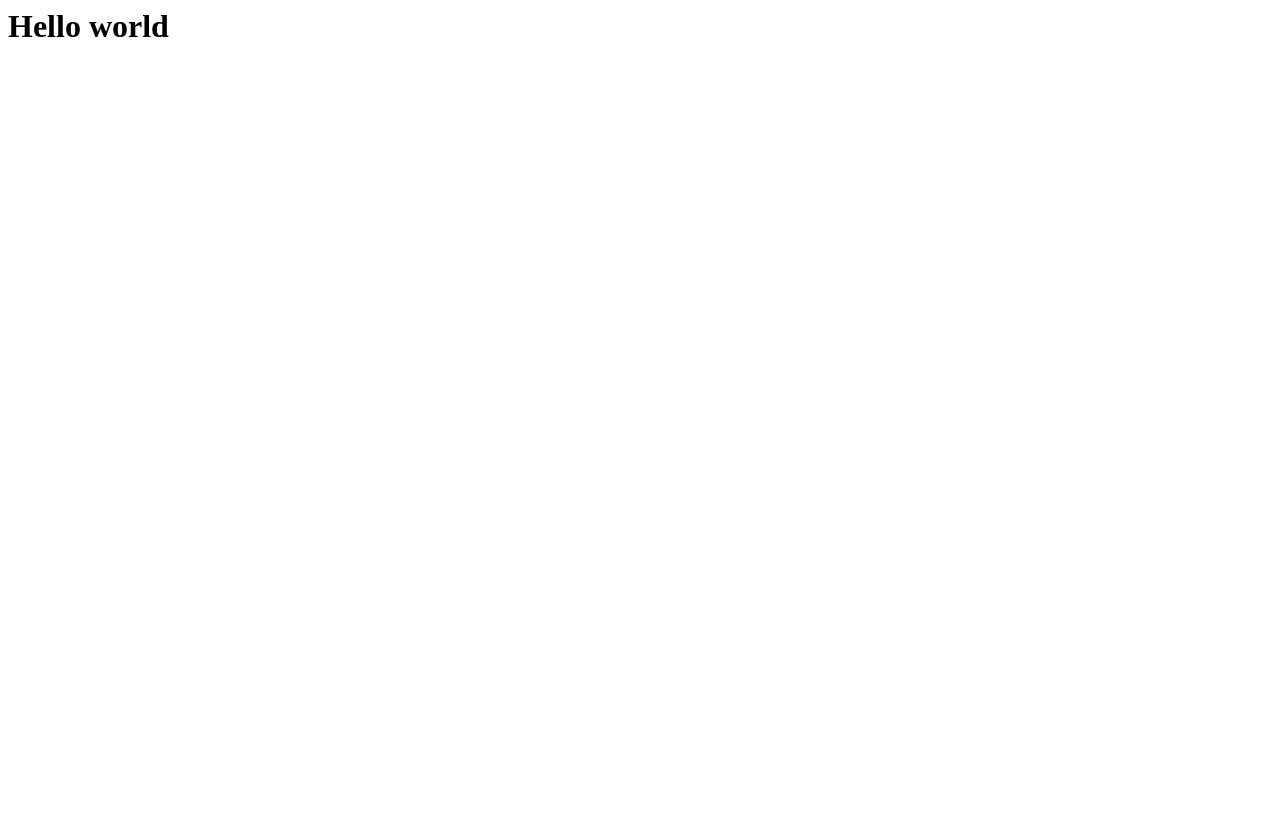
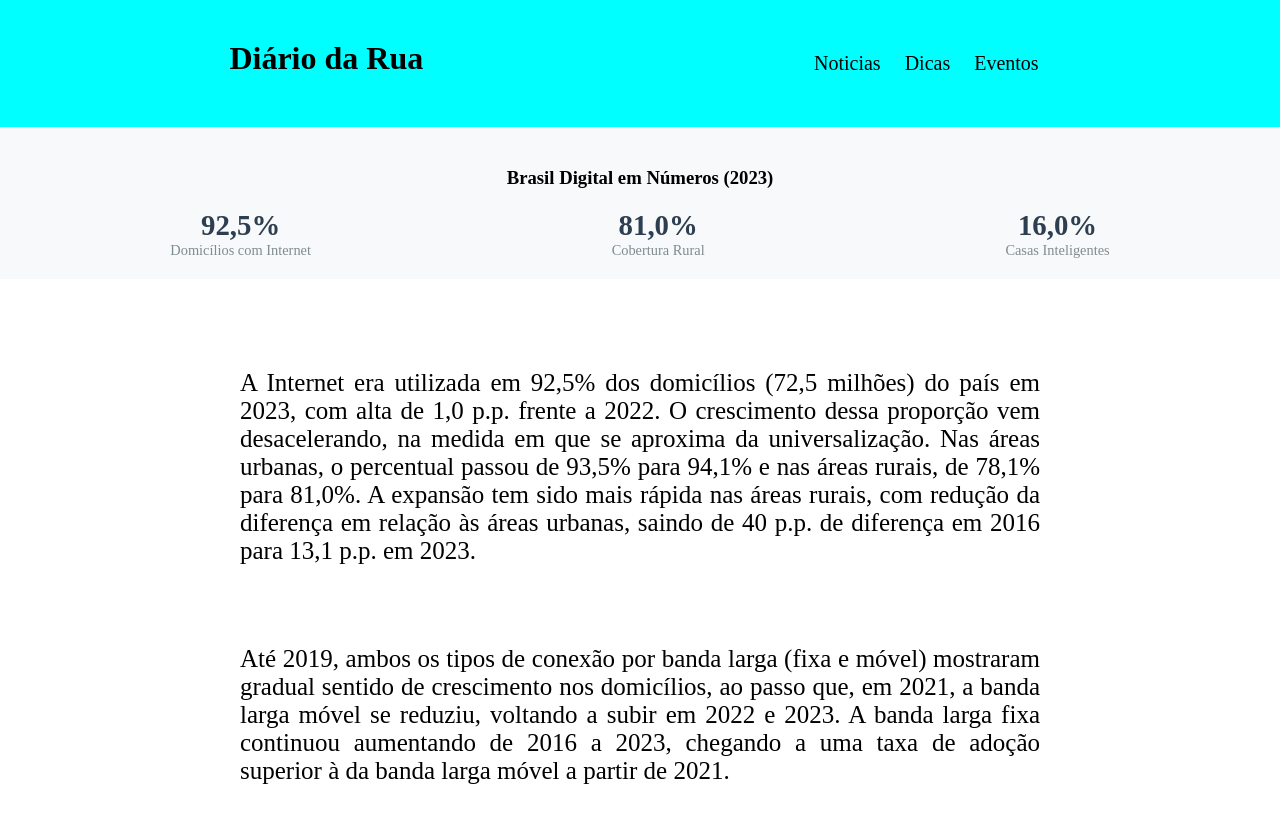
Before and after one commit to Diogo-Maximo/Projeto, a plain HTML site: page index.html in a window 1280 px wide. Drawn offline with Linux system fonts and the light colour scheme.

Commit message:
first page completa

```diff
--- a/index.html
+++ b/index.html
@@ -1,10 +1,63 @@
-<html>
+<!DOCTYPE html>
+<html lang="pt-bt">
+<head>
+    <meta charset="UTF-8">
+    <meta name="viewport" content="width=device-width, initial-scale=1.0">
+    <title>Document</title>
 
-    <head>
-        <h1>
-            Hello world
-        </h1>
-    </head>
+    <link rel="stylesheet" href="styles/index.css">
+
+</head>
+<body>
+    <header>
+
+        <h1>Diário da Rua</h1>
+
+        <ul>
+
+            <li> <a href="">Noticias</a></li>
+            <li> <a href="">Dicas</a></li>
+            <li> <a href="">Eventos</a></li>
+
+        </ul>
+
+    </header>
+
+    <div class="resumo-tic">
+        <h3>Brasil Digital em Números (2023)</h3>
+        <div class="dados-chave">
+            <div class="dado">
+                <span class="numero">92,5%</span>
+                <span class="label">Domicílios com Internet</span>
+            </div>
+            <div class="dado">
+                <span class="numero">81,0%</span>
+                <span class="label">Cobertura Rural</span>
+            </div>
+            <div class="dado">
+                <span class="numero">16,0%</span>
+                <span class="label">Casas Inteligentes</span>
+            </div>
+        </div>
+    </div>
 
 
+    <div class="info1">
+        <div>
+
+            A Internet era utilizada em 92,5% dos domicílios (72,5 milhões) do país em 2023, com alta de 1,0 p.p. frente a 2022. O
+            crescimento dessa proporção vem desacelerando, na medida em que se
+            aproxima da universalização. Nas áreas urbanas, o percentual passou de 93,5% para 94,1% e nas áreas rurais,
+            de 78,1% para 81,0%. A expansão tem sido mais rápida nas áreas rurais, com redução da diferença em relação às áreas urbanas,
+            saindo de 40 p.p. de diferença em 2016 para 13,1 p.p. em 2023.
+
+        </div>
+
+        <div class="aside2">
+            Até 2019, ambos os tipos de conexão por banda larga (fixa e móvel) mostraram gradual sentido de crescimento nos domicílios,
+            ao passo que, em 2021, a banda larga móvel se reduziu, voltando a subir em 2022 e 2023. A banda larga fixa continuou aumentando de 2016 a 2023,
+            chegando a uma taxa de adoção superior à da banda larga móvel a partir de 2021.
+        </div>
+    </div>
+</body>
 </html>
--- a/styles/index.css
+++ b/styles/index.css
@@ -0,0 +1,114 @@
+*{
+    margin: 0;
+    padding: 0;
+}
+
+header{
+    padding: 40px;
+    display: flex;
+    justify-content: space-around;
+    background-color: aqua;
+}
+
+h1{
+    cursor: pointer;
+}
+
+ul{
+    list-style: none;
+    display: flex;
+    justify-content: space-around;
+}
+
+li{
+    font-size: 20px;
+    margin: 12px;
+    cursor: pointer;
+
+}
+
+a{
+    text-decoration: none;
+    color: black;
+
+}
+
+
+
+.resumo-tic {
+    background: #f8f9fa;
+    padding: 20px;
+
+}
+
+.resumo-tic h3{
+    text-align: center;
+    padding: 20px;
+}
+
+.dados-chave {
+    display: flex;
+    justify-content: space-around;
+    text-align: center;
+}
+
+.dado {
+    display: flex;
+    flex-direction: column;
+}
+
+.numero {
+    font-size: 1.8rem;
+    font-weight: bold;
+    color: #2c3e50;
+}
+
+.label {
+    font-size: 0.9rem;
+    color: #7f8c8d;
+}
+
+.intro-curta {
+    background: #e8f4fc;
+    padding: 15px;
+    border-radius: 5px;
+    font-size: 1.1rem;
+}
+
+.banner-intro {
+    background: linear-gradient(135deg, #667eea, #764ba2);
+    color: white;
+    padding: 15px;
+    text-align: center;
+    border-radius: 5px;
+}
+
+.destaque {
+    font-size: 1.3rem;
+    font-weight: bold;
+    display: block;
+}
+
+.subtitulo {
+    font-size: 0.9rem;
+    opacity: 0.9;
+}
+
+.info1{
+    margin-top: 40px;
+    display: flex;
+
+    justify-content: center;
+    align-items: center;
+    flex-direction: column;
+}
+
+.info1 div{
+
+    width: 800px;
+    margin-top: 20px;
+    padding: 30px;
+    font-size: 25px;
+    text-align: justify;
+
+}
```
Also changed, not shown: page/dica.html (added), page/evento.html (added), page/noticia.html (added).
